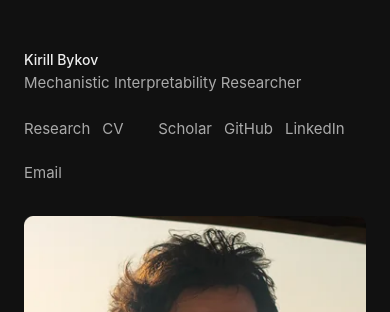
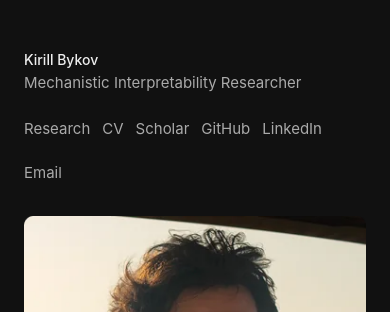
Before and after one commit to lapalap/lapalap.github.io, a Jekyll site: the page built from index.html, in a window 390 px wide. Shown: the top 312 px of the page. Built offline with Jekyll 4.4.1, drawn with Linux system fonts in a browser that asks for light colours.

Commit message:
Fix uniform spacing in mobile profile navigation

```diff
--- a/assets/style.css
+++ b/assets/style.css
@@ -58,7 +58,6 @@ img { display: block; max-width: 100%; height: auto; }
   body { margin: 0; padding: 48px 24px; font-size: 15px; line-height: 23px; }
   .site-header { display: block; }
   .site-header nav { margin-top: 12px; gap: 0 12px; }
-  .site-header nav a { min-width: 44px; }
   .site-header nav a, .resource-links a, .footer-links a, .footer-links button { min-height: 44px; }
   .intro { grid-template-columns: minmax(0, 1fr); gap: 18px; margin-top: 22px; }
   .portrait { width: 100%; aspect-ratio: 4 / 3; object-fit: cover; object-position: center top; }
```
